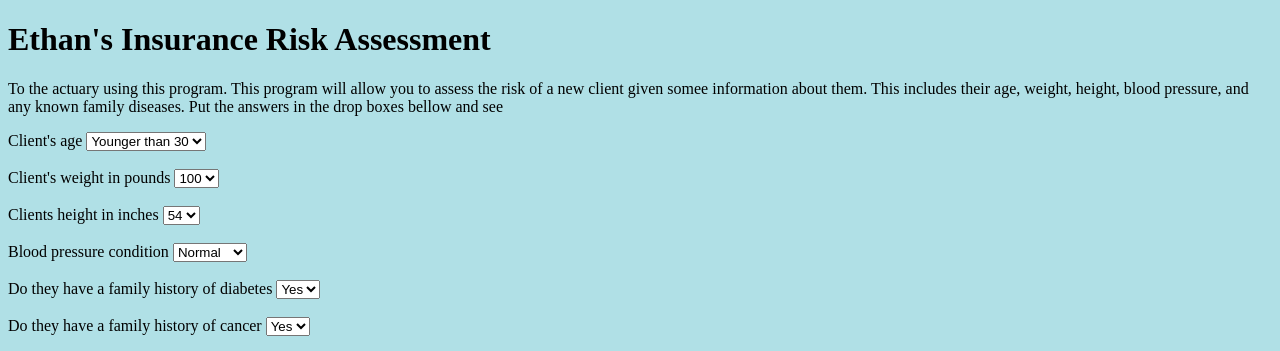
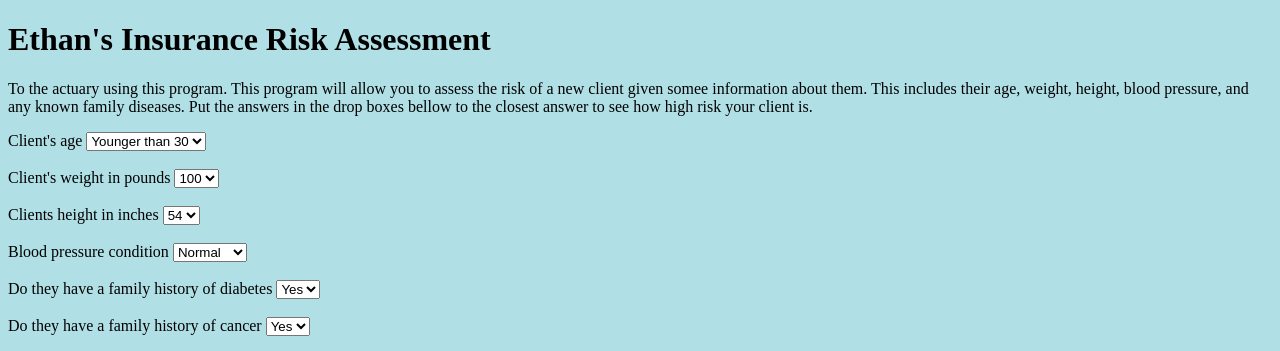
Before and after one commit to EthanJak/RiskWeb, a plain HTML site: page index.html in a window 1280 px wide. Shown: the top 351 px of the page. Drawn offline with Linux system fonts and the light colour scheme.

Commit message:
Update index.html

```diff
--- a/index.html
+++ b/index.html
@@ -8,7 +8,7 @@
 <body style="background-color:powderblue;">
     <h1>Ethan's Insurance Risk Assessment</h1>
     <p>To the actuary using this program. This program will allow you to assess the risk of a new client given somee information about them.
-        This includes their age, weight, height, blood pressure, and any known family diseases. Put the answers in the drop boxes bellow and see
+        This includes their age, weight, height, blood pressure, and any known family diseases. Put the answers in the drop boxes bellow to the closest answer to see how high risk your client is.
     </p>
 
     <label>Client's age</label>
```
